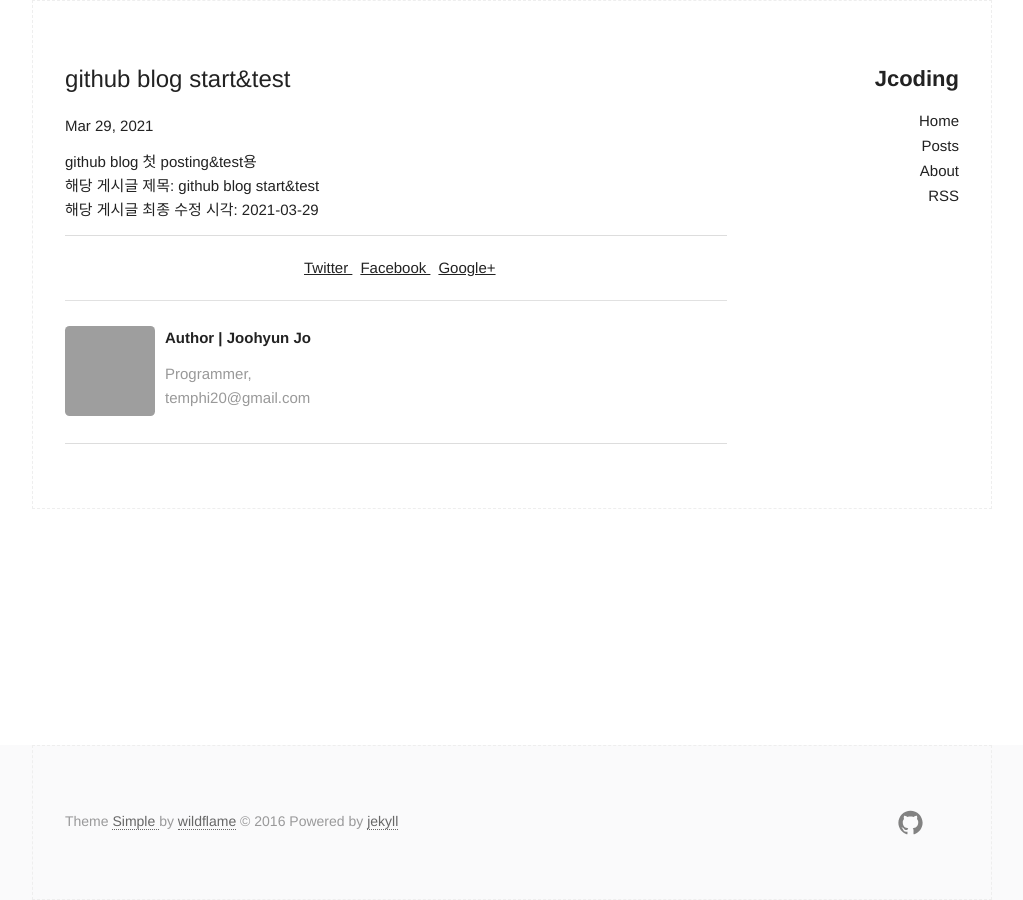
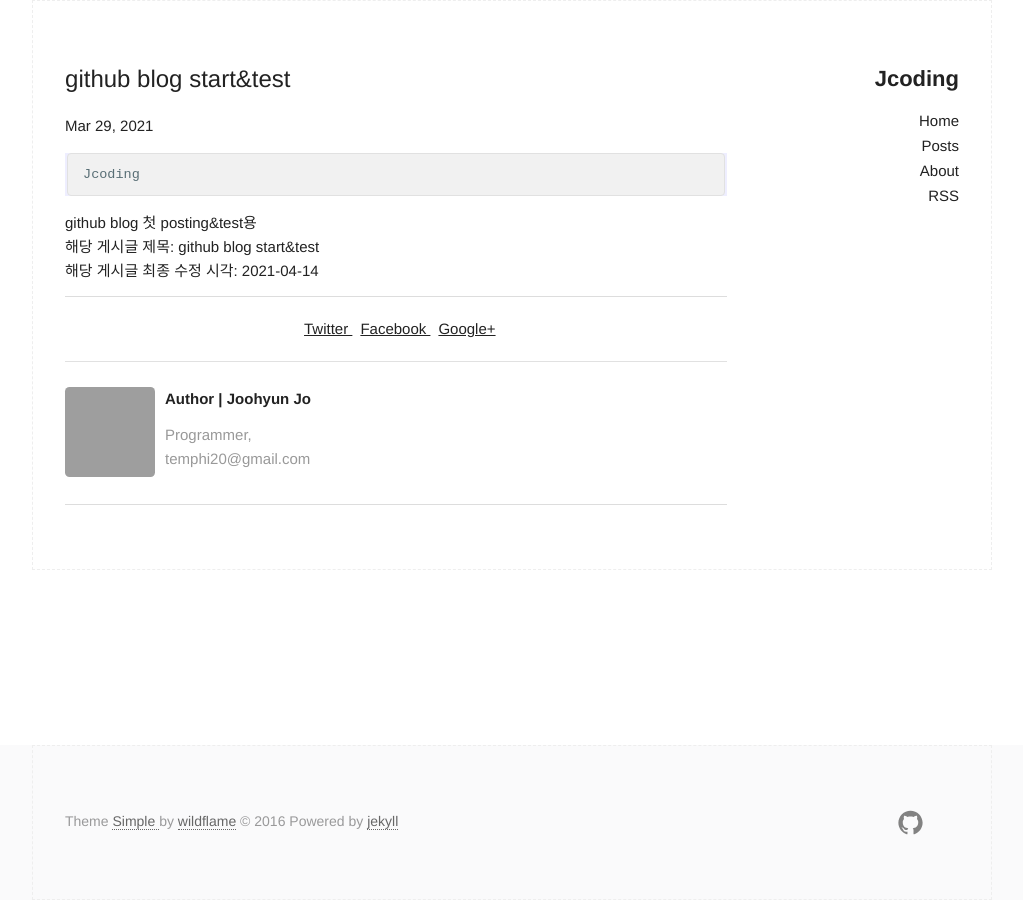
Before and after one commit to tempJ/tempJ.github.io, a Jekyll site: the page built from _posts/2021-03-29-github-blog-start.md, in a window 1280 px wide. Shown: the whole page, without its empty margins (128-1151 px from the left). Built offline with Jekyll 4.4.1, drawn with Linux system fonts in a browser that asks for light colours; comment, search, counter and statistics services are not loaded; grey boxes are pictures that could not be loaded.

Commit message:
edit test post

````diff
--- a/_posts/2021-03-29-github-blog-start.md
+++ b/_posts/2021-03-29-github-blog-start.md
@@ -5,11 +5,16 @@ title: "github blog start&test"
 categories: [Log]
 
 date: 2021-03-29
-last_modified_at: 2021-03-29
+last_modified_at: 2021-04-14
 
 toc: true
 toc_sticky: true
 ---
+
+```
+{{site.title}}
+```
+
 github blog 첫 posting&test용
 해당 게시글 제목: {{page.title}}
 해당 게시글 최종 수정 시각: {{page.last_modified_at}}
````
